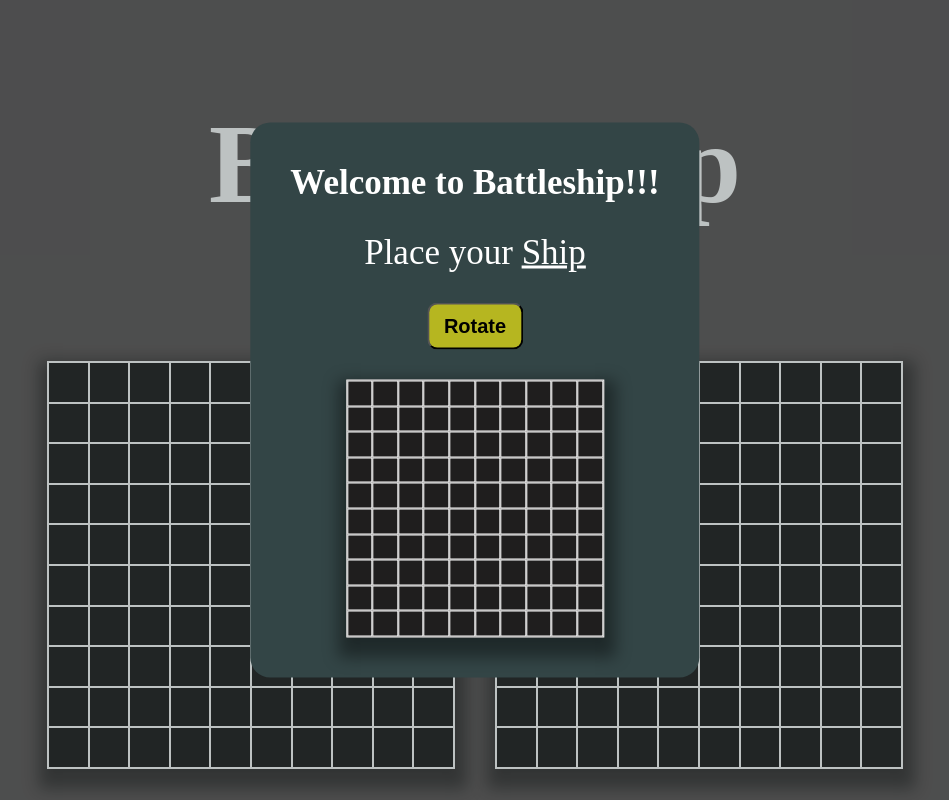
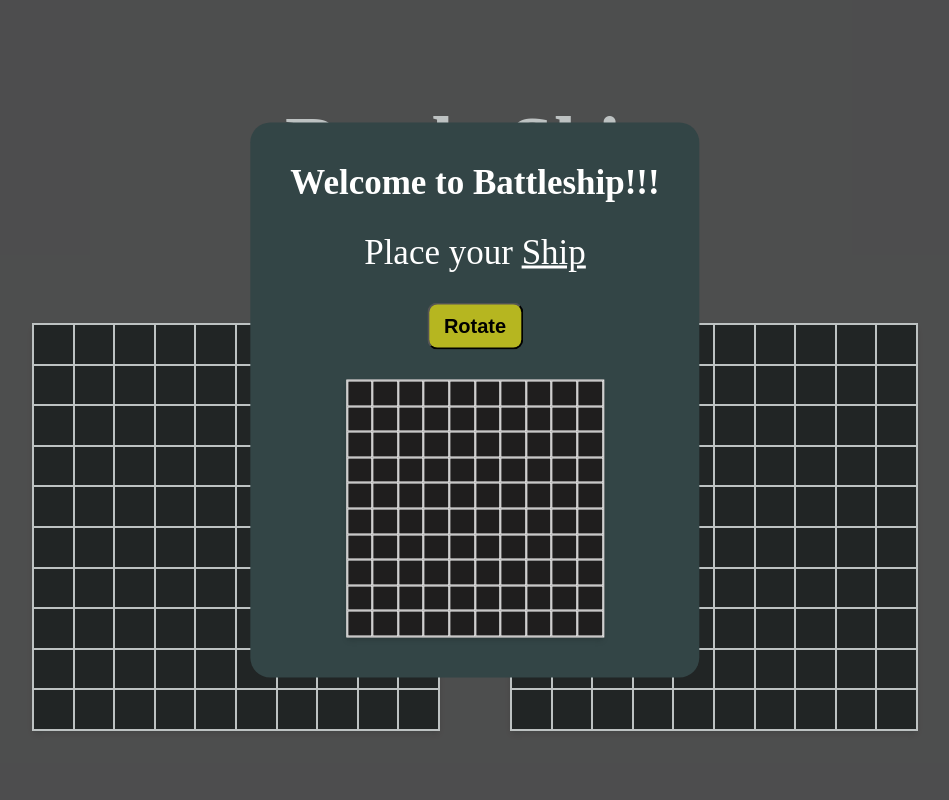
Before and after one commit to spookyflame10/Battleship, a website built with webpack: page dist/index.html in a window 1280 px wide. Shown: the whole page, without its empty margins (165-1114 px from the left). Built offline with nearby package versions, Linux system fonts and the light colour scheme; files that its build step writes are made by us from their sources.

Commit message:
add minor styling

```diff
--- a/src/styles/style.scss
+++ b/src/styles/style.scss
@@ -20,7 +20,7 @@ body.light {
   --shadow2: 2px 0px 2px rgba(0, 0, 0, 0.2);
   --shadow-lg: 2px 10px 15px 10px rgb(0 0 0 / 0.4),
     0 4px 6px -4px rgb(0 0 0 / 0.1);
-  --boards: rgb(237, 231, 231);
+  --boards: rgb(241, 237, 237);
   --playerModal: rgb(37, 53, 55);
   --backgroundColor: white;
   --border: 1px solid black;
@@ -53,13 +53,13 @@ body {
   width: 100vw;
   .title {
     padding-top: 100px;
-    font-size:7em;
+    font-size:5em;
     font-weight: 900;
   }
   .boards {
     display: flex;
     justify-content: center;
-    gap: 40px;
+    gap: 70px;
     flex-wrap: wrap;
     flex-shrink: 0;
   }
@@ -77,7 +77,7 @@ body {
   grid-template-rows: repeat(10, 1fr);
   grid-template-columns: repeat(10, 1fr);
   border: var(--border);
-  box-shadow: var(--shadow-lg);
+  box-shadow: var(--shadow);
   background-color: var(--boards);
 }
 .playerModal {
```
Also changed, not shown: dist/main.js, src/styles/style.css, 1 other file.
